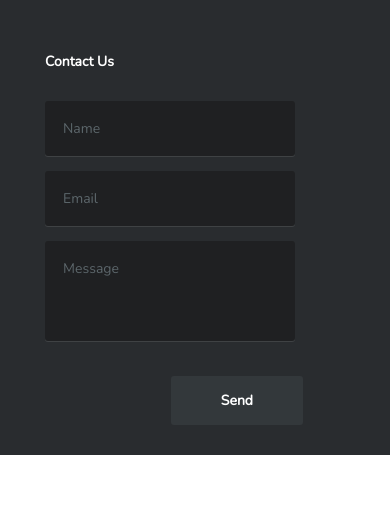
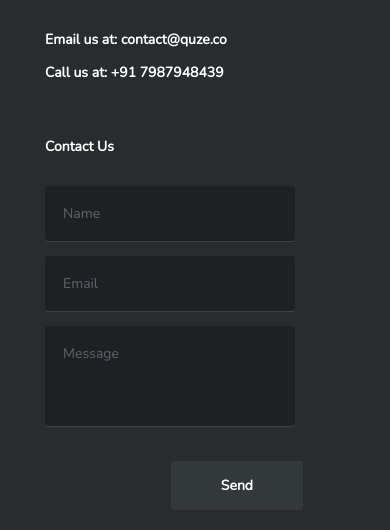
Before and after one commit to QuzeInc/QuzeComingSoon, a website: page index.html in a window 390 px wide. Shown: the part 7555-8085 px from the top of the page. Before the commit the page ends 8010 px from the top, so only its background shows below. Drawn offline with nearby package versions, Linux system fonts and the light colour scheme.

Commit message:
Added the contact and phone info

```diff
--- a/css/style.css
+++ b/css/style.css
@@ -358,7 +358,10 @@ nav a.button-collapse {
 }
 
 footer.page-footer {
-		margin-top: 0px !important;
+	margin-top: 0px !important;
+}
+#contactInfo{
+	color: white;
 }
 
 
--- a/index.html
+++ b/index.html
@@ -374,6 +374,11 @@ With an amazing foundational technology like blockchain and other futuretech lik
 			<a href="#"><i class="fab fa-instagram"></i></a>
 			<a href="#"><i class="fab fa-snapchat"></i></a>
 		</div>
+		<br />
+		<div id="contactInfo">
+			<p>Email us at: contact@quze.co</p>
+			<p>Call us at: +91 7987948439</p>
+		</div>
 	</div>
 	<div class="footer-right">
 		<p>Contact Us</p>
```
Also changed, not shown: 1 other file.
